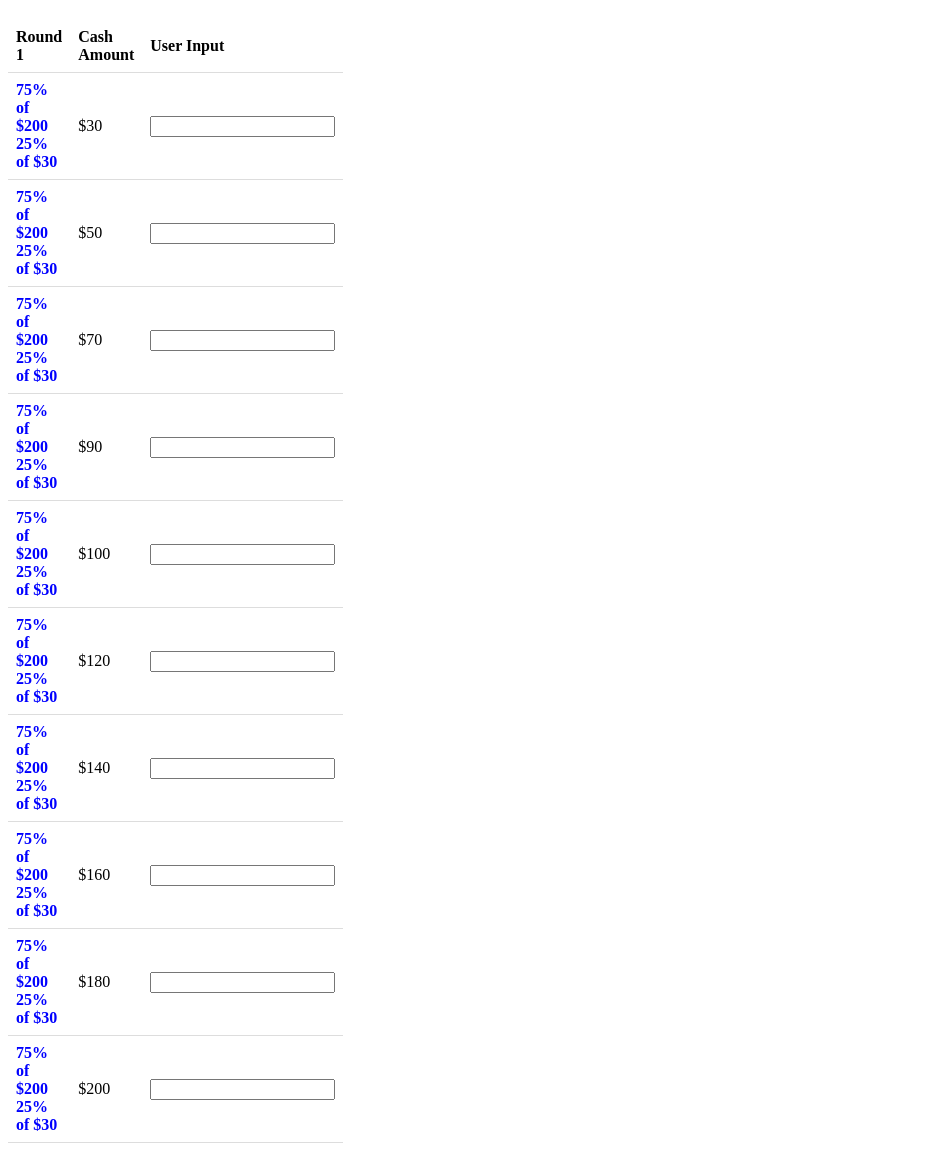
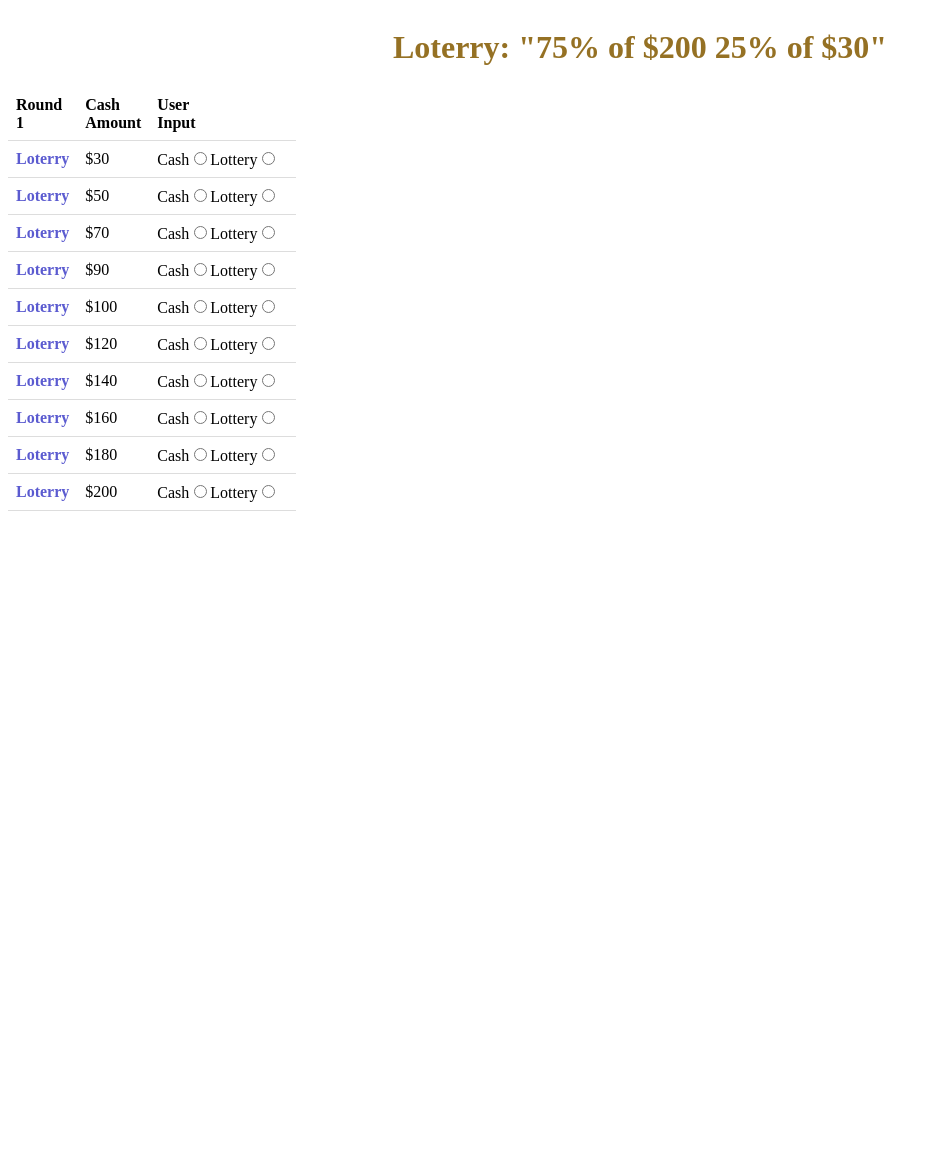
Before and after one commit to ellenguyen/Probability_Research-Survey_website, a Flask app: page /plain_text in a window 1280 px wide. Shown: the whole page, without its empty margins (0-939 px from the left). After the commit the page ends 511 px from the top, so only its background shows below. Run offline with Flask 3, Linux system fonts and the light colour scheme; some libraries are stand-ins or nearby versions.

Commit message:
fix the plan_text file and added the welcome file

```diff
--- a/static/plain_text.css
+++ b/static/plain_text.css
@@ -10,9 +10,15 @@ th, td {
   border-bottom: 1px solid #ddd;
 }
 
+.header{
+  display: flex;
+  justify-content: center;
+  color: rgb(149, 113, 36);
+}
+
 .lottery-cell {
   font-weight: bold;
-  color: blue;
+  color: rgb(91, 91, 208);
 }
 
 .invalid-input {
@@ -22,3 +28,7 @@ th, td {
 #tables-container {
   margin-top: 20px;
 }
+
+#user-input{
+  padding-right: 100px;
+}
--- a/static/script.js
+++ b/static/script.js
@@ -1,6 +1,16 @@
 document.addEventListener("DOMContentLoaded", function() {
   const cashAmounts = [30, 50, 70, 90, 100, 120, 140, 160, 180, 200];
-  const cashAmountsRound2 = [120, 122, 124, 126, 128, 130, 132, 134, 136, 138, 140];
+  //const cashAmountsRound2 = [120, 122, 124, 126, 128, 130, 132, 134, 136, 138, 140];
+  //creating the user choice for CASH or LOTTERY
+  const choices = {
+    "Cash": false,
+    "Lottery" : false
+  }
+
+  for (let key in choices) {
+    let label = document.createElement("label");
+    label.innerText = key;
+  }
 
   const round1TableBody = document.getElementById("round1-table-body");
 
@@ -8,50 +18,58 @@ document.addEventListener("DOMContentLoaded", function() {
   cashAmounts.forEach(function(cashAmount) {
     const row = document.createElement("tr");
 
+
+    // adding the Letorry text and cell on to the table
     const lotteryCell = document.createElement("td");
-    const lotteryText = document.createTextNode("75% of $200 25% of $30");
+    const lotteryText = document.createTextNode("Loterry");
     lotteryCell.appendChild(lotteryText);
     row.appendChild(lotteryCell);
 
+    //creating the cash amount element
     const cashAmountCell = document.createElement("td");
     cashAmountCell.textContent = "$" + cashAmount;
     row.appendChild(cashAmountCell);
 
     const userInputCell = document.createElement("td");
-    const userInputInput = document.createElement("input");
-    userInputInput.type = "text";
-    userInputInput.required = true; // Set input as required
-    userInputCell.appendChild(userInputInput);
+    //const choice = document.createElement("input");
+
+
+    // choice.type = "radio";
+    // choice.type = "radio";
+    // row.appendChild(choice);
+    // round1TableBody.appendChild(row)
+
+    //create the label element
+
+    // let label = document.createElement("label");
+    // label.innerText = "Lottery";
+    // userInputCell.appendChild(label)
+    // userInputInput.type = "radio";
+    // //userInputInput.required = true; // Set input as required
+    // label.appendChild(userInputInput);
+    // row.appendChild(userInputCell);
+
+
+
+    for (let key in choices) {
+      let label = document.createElement("label");
+      label.innerText = key;
+      const userInputInput = document.createElement("input");
+
+      userInputInput.name = "choice"
+      userInputInput.type = "radio";
+      label.appendChild(userInputInput);
+      userInputCell.appendChild(label);
+   }
     row.appendChild(userInputCell);
 
     round1TableBody.appendChild(row);
   });
 
-  // Style the lotteryCell in the first table
+  //Style the lotteryCell in the first table
   const lotteryCells = document.querySelectorAll("#round1-table-body td:first-child");
   lotteryCells.forEach(function(cell) {
     cell.classList.add("lottery-cell");
-  });
-
-  // Validate user input in the first table
-  round1TableBody.addEventListener("input", function(event) {
-    const userInput = event.target.value.trim(); // Trim whitespace from the input
-    const userInputCell = event.target.parentNode;
-    const cashAmountCell = userInputCell.previousElementSibling;
-
-    if (userInput !== "L" && userInput !== "C" || userInput === "") {
-      userInputCell.classList.add("invalid-input");
-    } else {
-      userInputCell.classList.remove("invalid-input");
-    }
-
-    const allInputsFilled = Array.from(round1TableBody.querySelectorAll("input")).every(function(input) {
-      return input.value.trim() !== "";
-    });
-
-    if (allInputsFilled) {
-      createRound2Table();
-    }
   });
 
   function createRound2Table() {
@@ -80,7 +98,7 @@ document.addEventListener("DOMContentLoaded", function() {
       const userInputCell = document.createElement("td");
       const userInputInput = document.createElement("input");
       userInputInput.type = "text";
-      userInputInput.required = true; // Set input as required
+      userInputInput.required = true; // Set input as requx ired
       userInputCell.appendChild(userInputInput);
       row.appendChild(userInputCell);
 
@@ -92,28 +110,30 @@ document.addEventListener("DOMContentLoaded", function() {
     // Append the round 2 table to the container element
     container.appendChild(round2Table);
 
-    // Style the lotteryCell in the second table
-    const lotteryCellsRound2 = round2Table.querySelectorAll("td:first-child");
-    lotteryCellsRound2.forEach(function(cell) {
-      cell.classList.add("lottery-cell");
-    });
+    // //Style the lotteryCell in the second table
+    // const lotteryCellsRound2 = round2Table.querySelectorAll("td:first-child");
+    // lotteryCellsRound2.forEach(function(cell) {
+    //   cell.classList.add("lottery-cell");
+    // });
 
-    // Validate user input in the second table
-    round2TableBody.addEventListener("input", function(event) {
-      const userInput = event.target.value.trim(); // Trim whitespace from the input
-      const userInputCell = event.target.parentNode;
-      const cashAmountCell = userInputCell.previousElementSibling;
+    // //Validate user input in the second table
+    // round2TableBody.addEventListener("input", function(event) {
+    //   const userInput = event.target.value.trim(); // Trim whitespace from the input
+    //   const userInputCell = event.target.parentNode;
+    //   const cashAmountCell = userInputCell.previousElementSibling;
 
-      if (userInput !== "L" && userInput !== "C" || userInput === "") {
-        userInputCell.classList.add("invalid-input");
-      } else {
-        userInputCell.classList.remove("invalid-input");
-      }
+    //   if (userInput !== "L" && userInput !== "C" || userInput === "") {
+    //     userInputCell.classList.add("invalid-input");
+    //   } else {
+    //     userInputCell.classList.remove("invalid-input");
+    //   }
 
-      const allInputsFilled = Array.from(round2TableBody.querySelectorAll("input")).every(function(input) {
-        return input.value.trim() !== "";
-      });
+    //   const allInputsFilled = Array.from(round2TableBody.querySelectorAll("input")).every(function(input) {
+    //     return input.value.trim() !== "";
+    //   });
 
-    });
+    // });
   }
+
+
 });
--- a/templates/plain_text/plain_text.html
+++ b/templates/plain_text/plain_text.html
@@ -8,18 +8,23 @@
     <script src="../../static/script.js"></script>
 </head>
 <body>
-    <div id="tables-container"></div>
-
+    <div class="header">
+        <h1>Loterry: "75% of $200 25% of $30"</h1>
+    </div>
+    <div class="tables-container">
         <table id="round1-table">
             <thead>
               <tr>
                 <th>Round 1</th>
                 <th>Cash Amount</th>
-          <th>User Input</th>
+                <th id="user-input">User Input</th>
               </tr>
             </thead>
             <tbody id="round1-table-body">
             </tbody>
         </table>
+    </div>
+
+
 </body>
 </html>
```
Also changed, not shown: templates/welcome.html (added). Lines whose indentation alone changed are shown as unchanged.
